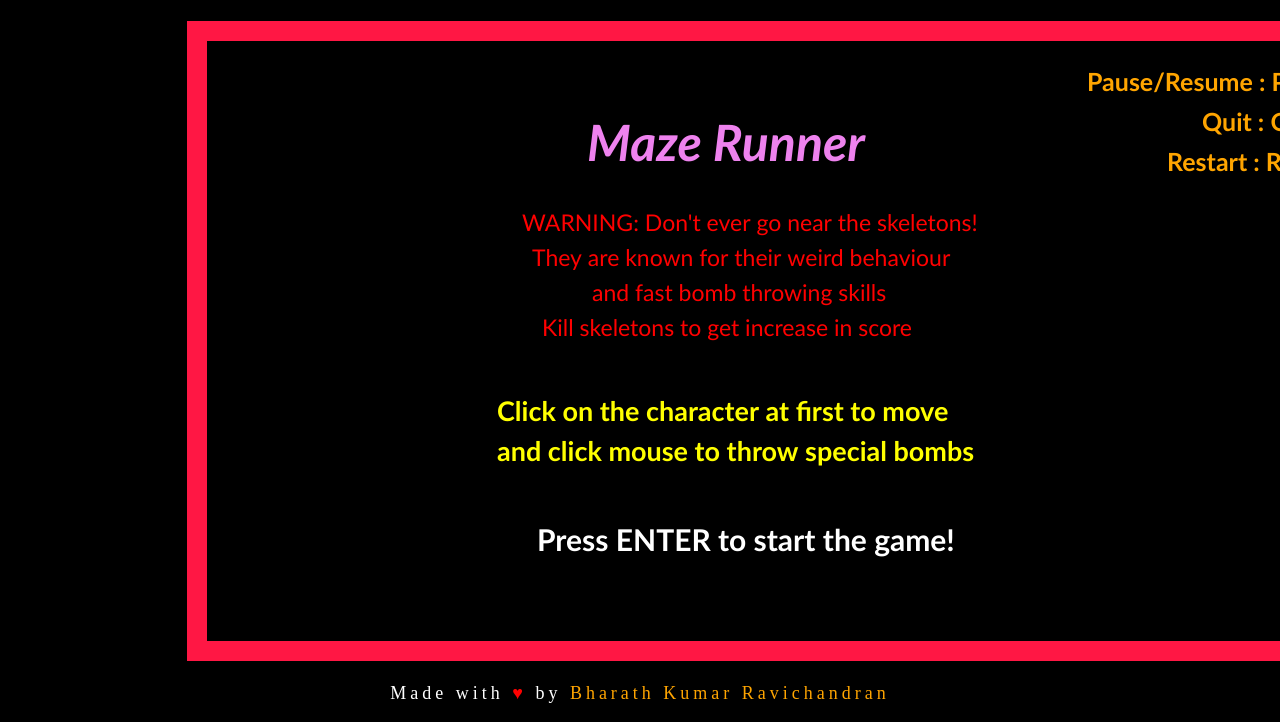
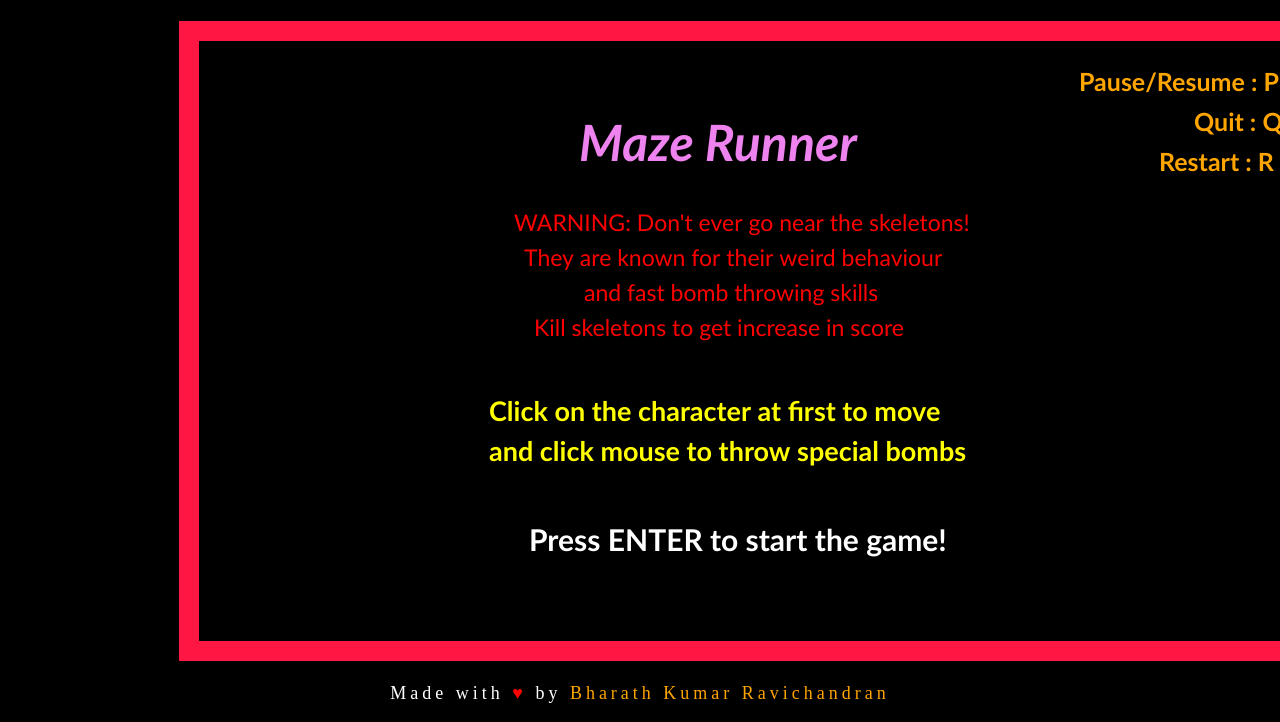
Before and after one commit to BharathKumarRavichandran/maze-runner, a plain HTML site: page index.html in a window 1280 px wide. Shown: the part 105-827 px from the top of the page. Drawn offline with Linux system fonts and the light colour scheme.

Commit message:
Made margin value 0 for html and body

```diff
--- a/main.css
+++ b/main.css
@@ -1,5 +1,10 @@
 html{
 	background: black;
+	margin: 0;
+}
+
+body{
+	margin: 0;
 }
 
 #title{
```
